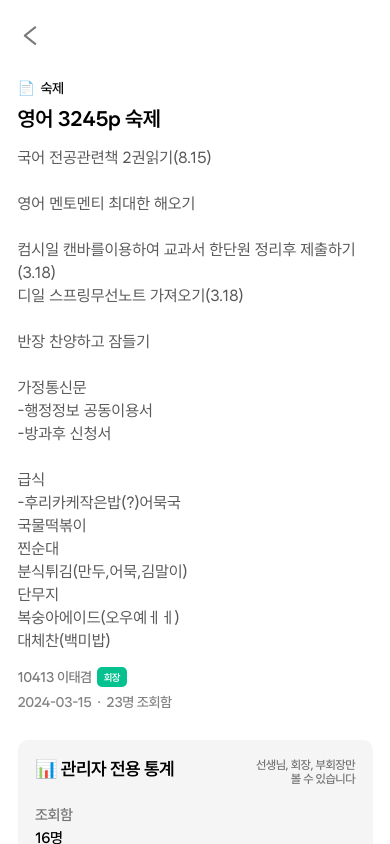
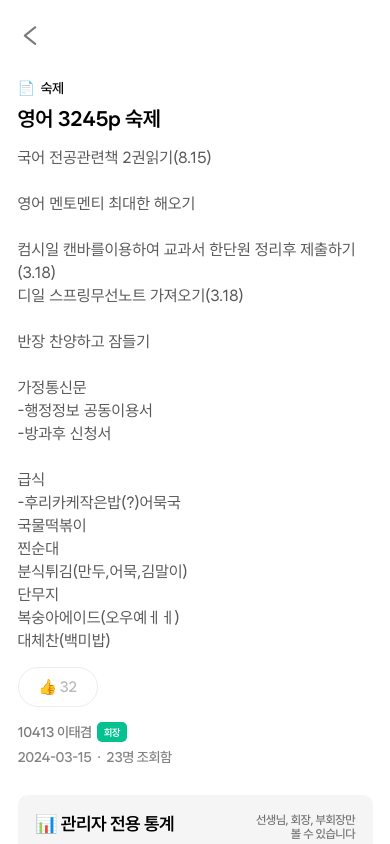
Before and after one commit to iamfiro/sunrin-life-app, a React Native app: screen /Article in a window 390 px wide. Built offline with nearby package versions, Linux system fonts and the light colour scheme.

Commit message:
⚙️ 게시글에 따봉 버튼 추가하기 #5

```diff
--- a/App.tsx
+++ b/App.tsx
@@ -36,7 +36,7 @@ function App() {
 
     return (
         <NavigationContainer>
-            <Stack.Navigator screenOptions={{ headerShown: false }} initialRouteName="Home">
+            <Stack.Navigator screenOptions={{ headerShown: false }} initialRouteName="Article">
                 <Stack.Screen name="Home" component={ScreenHome} />
                 <Stack.Screen name="WidgetSetting" component={ScreenWidgetSetting} />
                 <Stack.Screen name="Article" component={ScreenArticle} />
--- a/components/article.tsx
+++ b/components/article.tsx
@@ -60,6 +60,7 @@ export default function Article({ title, article, type, id, navigation }: Articl
             <View style={{ flexDirection: "row", justifyContent: 'space-between', alignItems: 'flex-end' }}>
                 <View style={{ flexDirection: "row", marginTop: 9, alignItems: 'center' }}>
                     <Title size={7} color="#b1b1b1" weight="200">좋아요 23개  ·  2024-03-15  ·  </Title>
+                    {/* TODO: 가운뎃 점 위치 변경 */}
                     {
                         type === "homework" && <Title size={7} color={ArticleTypeData(type).color} weight="200">2일 남음</Title>
                     }
--- a/screens/article.tsx
+++ b/screens/article.tsx
@@ -1,10 +1,30 @@
-import { StyleSheet, ScrollView, StatusBar, View, Text } from "react-native";
+import { StyleSheet, ScrollView, StatusBar, View, Text, TouchableOpacity } from "react-native";
 import NavigationButton from "../components/navigationButton";
 import Title from "../components/title";
 import Badge from "../components/badge";
 import * as SplashScreen from "expo-splash-screen";
 import { useFonts } from "expo-font";
 import { useCallback } from "react";
+
+interface ArticleReactProps {
+    emoji: string;
+    count: number;
+    isClicked: boolean;
+}
+
+function ReactButton({ emoji, count, isClicked }: ArticleReactProps) {
+    const handlePress = () => {
+
+    };
+
+    return (
+        <TouchableOpacity style={propsStyle(isClicked).reactContainer} onPress={handlePress}>
+            <Title size={5} color="#000" weight="200">{emoji}</Title>
+            <View style={{ width: 3 }} />
+            <Title size={5} color={isClicked ? '#fff' : '#bbb'} weight="200">{count}</Title>
+        </TouchableOpacity>
+    )
+}
 
 interface ArticleAnalyticsProps {
 
@@ -66,10 +86,7 @@ function AdminAnalytics() {
  * @returns {JSX.Element} The rendered article screen.
  */
 
-export default function ScreenArticle({ route, navigation }: any) {
-    // if(!route.params) return navigation.navigate("Home");
-    // const { id } = route.params;
-
+export default function ScreenArticle({ navigation }: any) {
 	SplashScreen.preventAutoHideAsync();
 
 	const [fontsLoaded, fontError] = useFonts({
@@ -101,6 +118,7 @@ export default function ScreenArticle({ route, navigation }: any) {
                 <View style={{ height: 10 }} />
                 <Title size={3} color="#000" weight="300">영어 3245p 숙제</Title>
                 <Text style={{ fontSize: 16, color: '#585858', fontFamily: 'Wanted Sans Regular', lineHeight: 23, marginTop: 15 }}>국어 전공관련책 2권읽기(8.15){'\n\n'}영어 멘토멘티 최대한 해오기{'\n\n'}컴시일 캔바를이용하여 교과서 한단원 정리후 제출하기(3.18){'\n'}디일 스프링무선노트 가져오기(3.18){'\n\n'}반장 찬양하고 잠들기{'\n\n'}가정통신문{'\n'}-행정정보 공동이용서{'\n'}-방과후 신청서{'\n\n'}급식{'\n'}-후리카케작은밥(?)어묵국{'\n'}국물떡볶이{'\n'}찐순대{'\n'}분식튀김(만두,어묵,김말이){'\n'}단무지{'\n'}복숭아에이드(오우예ㅔㅔ){'\n'}대체찬(백미밥)</Text>
+                <ReactButton emoji="👍" count={32} isClicked={false} />
                 <View style={{ marginTop: 15 }}>
                     <View style={{ flexDirection: 'row', alignItems: 'center' }}>
                         <Title size={6} color="#7a7a7a" weight="200">10413 이태겸</Title>
@@ -132,5 +150,27 @@ const style = StyleSheet.create({
         backgroundColor: "#f5f5f5",
 
         borderRadius: 10,
+    },
+})
+
+const propsStyle = (isClicked: boolean) => StyleSheet.create({
+    reactContainer: {
+        flexDirection: "row",
+        alignItems: "center",
+        justifyContent: "center",
+
+        width: 80,
+        height: 40,
+
+        backgroundColor: isClicked ? '#477AFF' : '#fff',
+
+        borderColor: "#ededed",
+        borderWidth: isClicked ? 0 : 1,
+        borderRadius: 100,
+
+        paddingVertical: 5,
+        paddingHorizontal: 10,
+
+        marginTop: 15,
     }
 })
--- a/screens/articleList.tsx
+++ b/screens/articleList.tsx
@@ -1,7 +1,6 @@
 import { StyleSheet, ScrollView, StatusBar, View, Text } from "react-native";
 import NavigationButton from "../components/navigationButton";
 import Title from "../components/title";
-import Badge from "../components/badge";
 import * as SplashScreen from "expo-splash-screen";
 import { useFonts } from "expo-font";
 import { useCallback } from "react";
```
